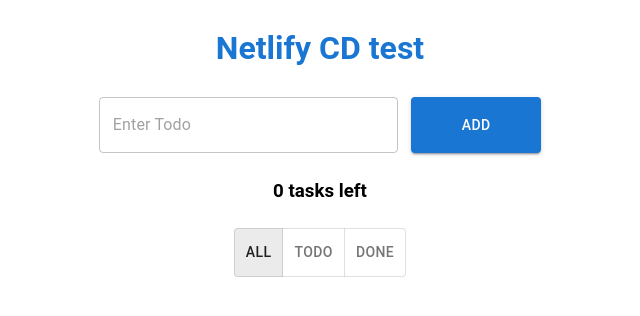
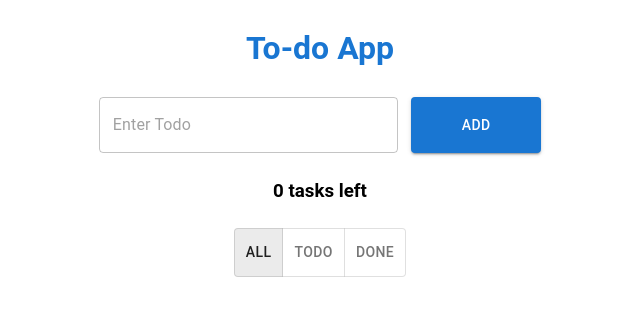
Before and after one commit to jmpark95/1st-project-Todo, a React (Create React App) app: page / in a window 1280 px wide. Shown: the top 316 px of the page, without its empty margins (320-960 px from the left). Built offline with nearby package versions, Linux system fonts and the light colour scheme.

Commit message:
Netlify success, back to original version

```diff
--- a/src/App.jsx
+++ b/src/App.jsx
@@ -83,7 +83,7 @@
 
    return (
       <div className="app">
-         <h1 style={{ color: "#1976d2" }}>Netlify CD test</h1>
+         <h1 style={{ color: "#1976d2" }}>To-do App</h1>
 
          <Form addTask={addTask} />
 
```
